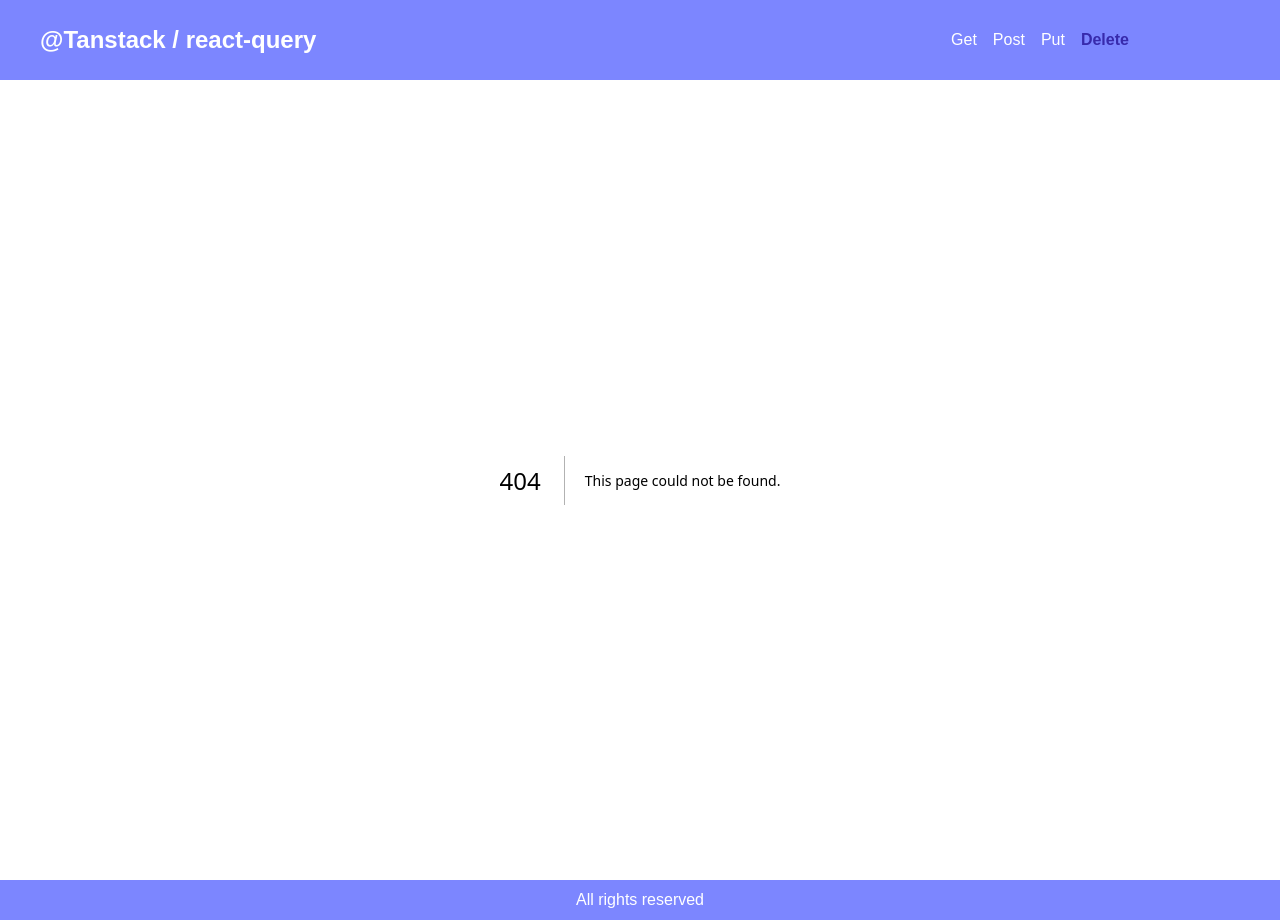
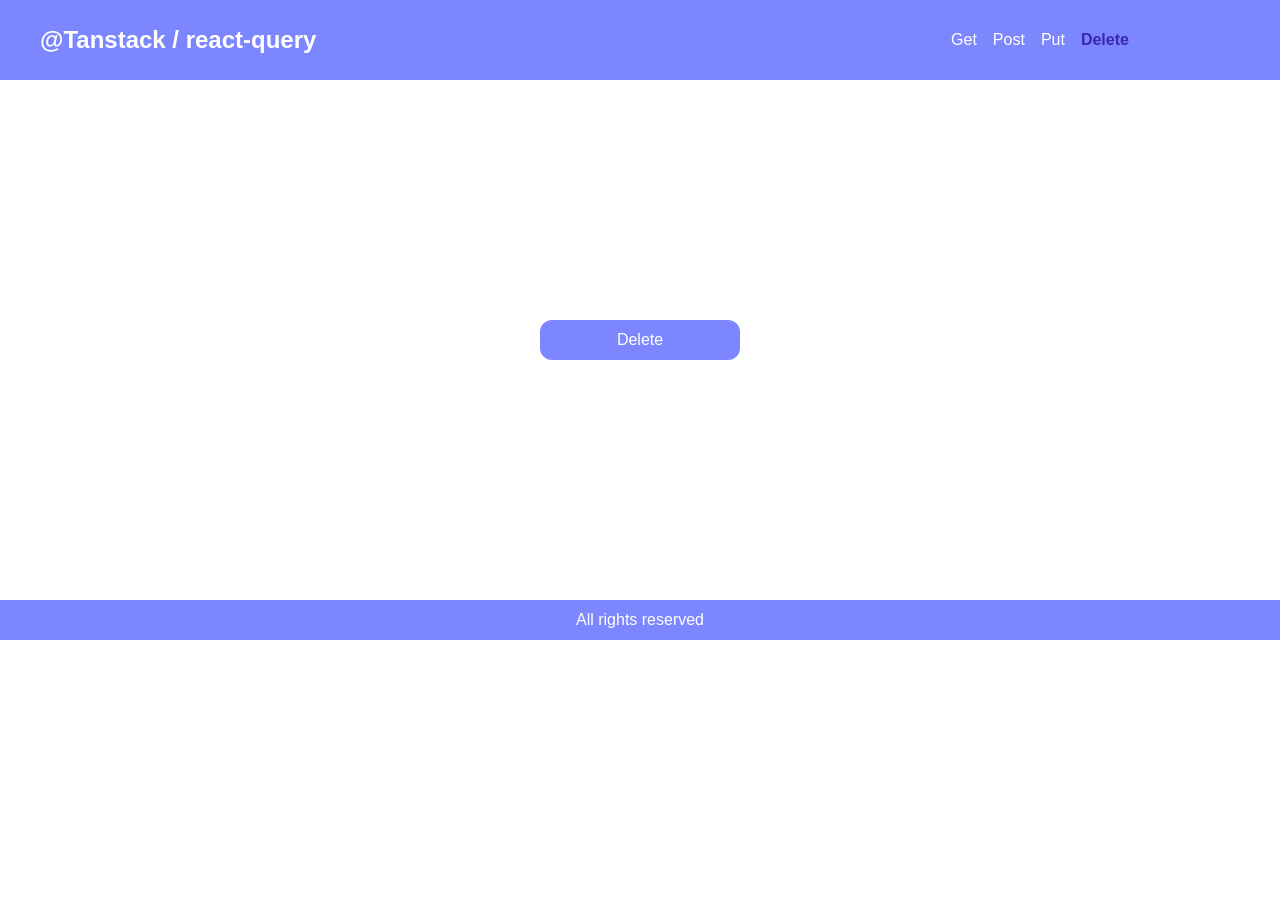
Before and after one commit to khaterehCodes/react-query, a Next.js app: page /deletePost in a window 1280 px wide. Before the commit this address had no page. After the commit the page ends 800 px from the top, so only its background shows below. Built offline with nearby package versions, Linux system fonts and the light colour scheme.

Commit message:
feat : delete post component completed

```diff
--- /dev/null
+++ b/app/deletePost/page.tsx
@@ -0,0 +1,29 @@
+"use client";
+
+import { useDeletePost } from "@/core/services/admin/mutate";
+
+function DeletePosts() {
+  const { mutate, isPending, isError, isSuccess } = useDeletePost();
+  const deleteHandler = () => {
+    mutate(20);
+  };
+  return (
+    <div className="w-full h-130 flex items-center justify-center flex-col gap-10">
+      <button
+        onClick={deleteHandler}
+        disabled={isPending}
+        className="w-50 h-10 rounded-xl cursor-pointer bg-indigo-400 text-white"
+      >
+        {isPending ? "Deloeting ..." : "Delete"}
+      </button>
+      {isSuccess && (
+        <p className="text-2xl text-green-600">Post deleted successfully</p>
+      )}
+      {isError && (
+        <p className="text-2xl text-red-600">something went wrong!</p>
+      )}
+    </div>
+  );
+}
+
+export default DeletePosts;
```
